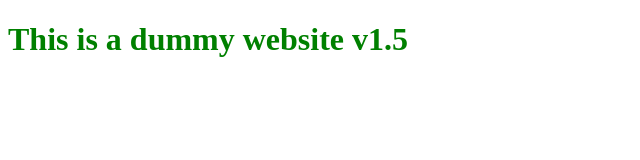
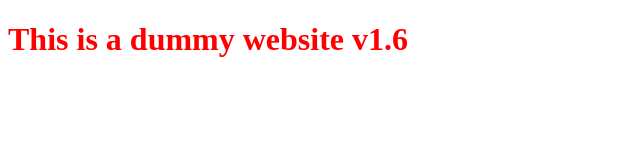
Before and after one commit to pranaygupta1988/jenkins-demo, a plain HTML site: page index.html in a window 1280 px wide. Shown: the whole page, without its empty margins (0-640 px from the left). Drawn offline with Linux system fonts and the light colour scheme.

Commit message:
Six Commit

```diff
--- a/index.html
+++ b/index.html
@@ -9,11 +9,11 @@
     <title>website</title>
     <style>
       h1 {
-        color: green;
+        color: red;
       }
     </style>
   </head>
   <body>
-    <h1>This is a dummy website v1.5</h1>
+    <h1>This is a dummy website v1.6</h1>
   </body>
 </html>
```
